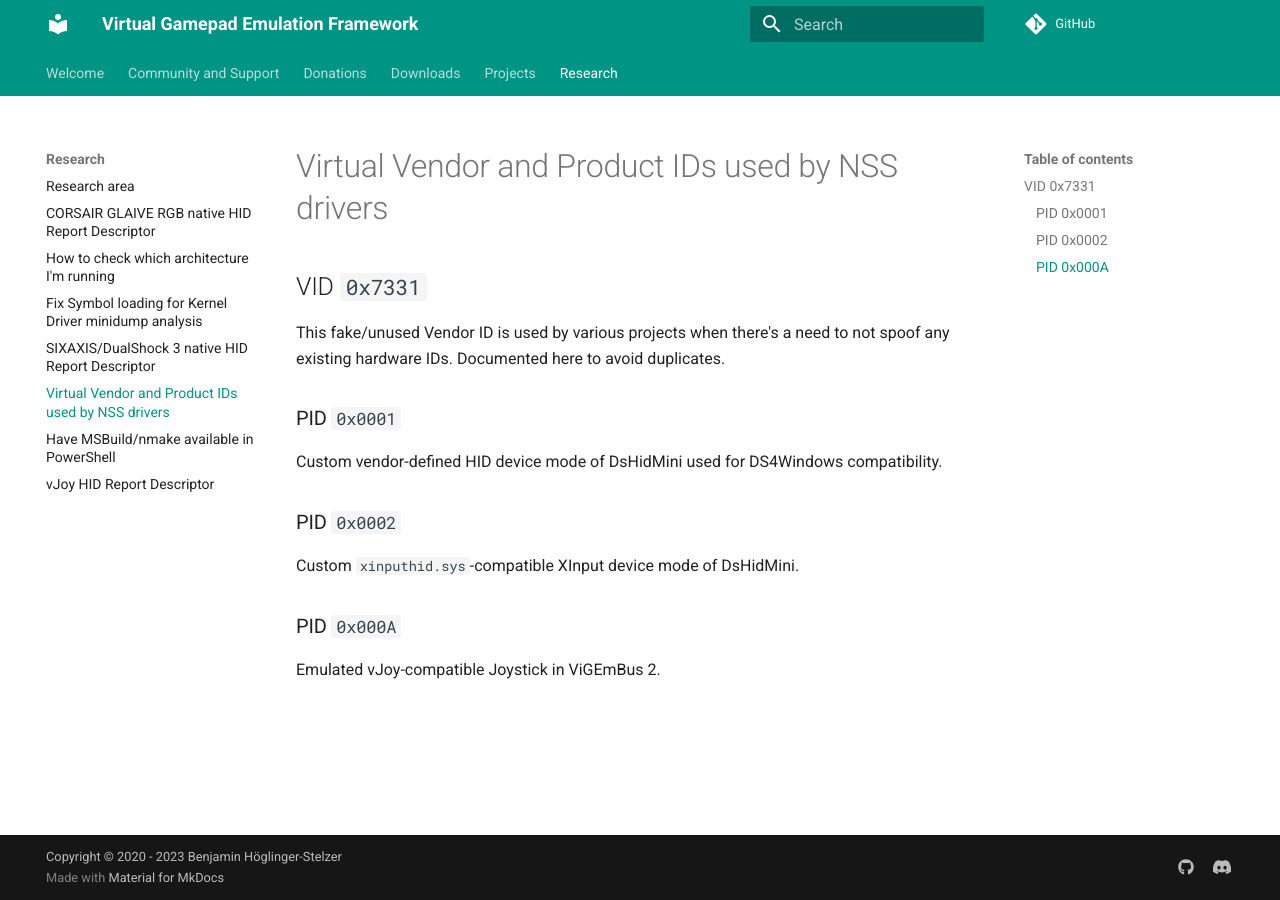
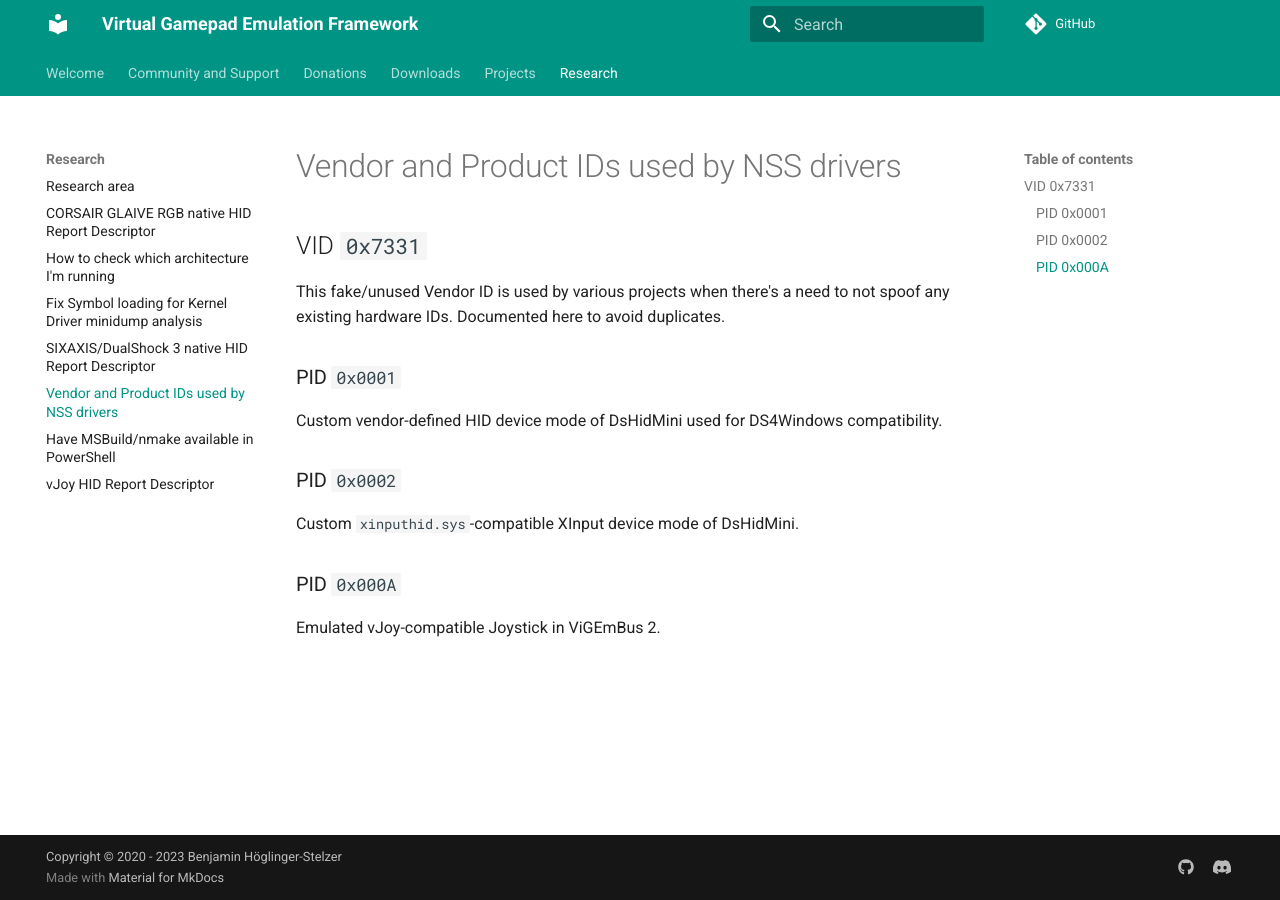
Before and after one commit to nefarius/ViGEm.github.io, an MkDocs documentation site: the page built from docs/research/Virtual-VID-PID-used-by-NSS.md, in a window 1280 px wide. Built offline with MkDocs 1.6.1 and Material for MkDocs 9.7.7, drawn with Linux system fonts in a browser that asks for light colours; comment, search, counter and statistics services are not loaded.

Commit message:
Changed title

```diff
--- a/docs/research/Virtual-VID-PID-used-by-NSS.md
+++ b/docs/research/Virtual-VID-PID-used-by-NSS.md
@@ -1,4 +1,4 @@
-# Virtual Vendor and Product IDs used by NSS drivers
+# Vendor and Product IDs used by NSS drivers
 
 ## VID `0x7331`
 
```
